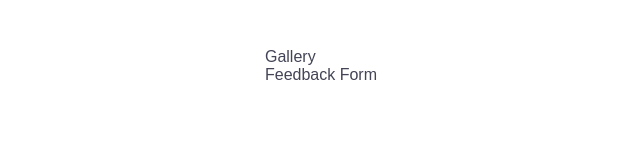
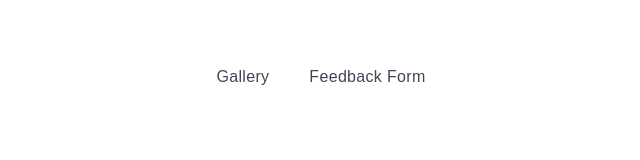
Before and after one commit to olha-shamrai/goit-js-hw-09, a website: page src/index.html in a window 1280 px wide. Shown: the whole page, without its empty margins (319-959 px from the left). Drawn offline with Linux system fonts and the light colour scheme.

Commit message:
add changes

```diff
--- a/src/css/main.css
+++ b/src/css/main.css
@@ -25,6 +25,59 @@ img {
     object-fit: cover;
     width: 360px;
     height: 200px;
+}
+
+
+.header {
+    padding: 20px 0;
+}
+
+.nav {
+    display: flex;
+    justify-content: space-between;
+}
+
+.nav-logo {
+    display: inline-flex;
+    align-items: center;
+    justify-content: center;
+}
+
+.nav-list {
+    display: flex;
+    align-items: center;
+    justify-content: flex-end;
+    gap: 40px;
+}
+
+.nav-link {
+    position: relative;
+    display: block;
+    font-weight: 500;
+    letter-spacing: 0.02em;
+    transition: 200ms ease-in;
+}
+
+.nav-link:hover,
+.nav-link:focus {
+    color: #747bff;
+}
+
+.nav-link::after {
+    content: '';
+    position: absolute;
+    bottom: 0;
+    left: 50%;
+    transform: translateX(-50%) translateY(100%);
+    width: 110%;
+    height: 4px;
+    border-radius: 4px;
+    transform-origin: center;
+    animation: stretch 400ms cubic-bezier(0.68, -0.55, 0.27, 1.55) 200ms both;
+}
+
+.nav-link.active::after {
+    background: #747bff;
 }
 
 
--- a/src/index.html
+++ b/src/index.html
@@ -6,7 +6,7 @@
   <link rel="icon" type="image/svg+xml" href="/favicon.svg" />
   <meta name="viewport" content="width=device-width, initial-scale=1.0" />
   <title>GOIT-JS_HW_09</title>
-  <link rel="stylesheet" href="../css/styles.css" />
+  <link rel="stylesheet" href="./css/styles.css" />
 </head>
 
 <body>
```
Also changed, not shown: src/1-gallery.html (+1 -1 lines), src/2-form.html (+1 -1 lines).
